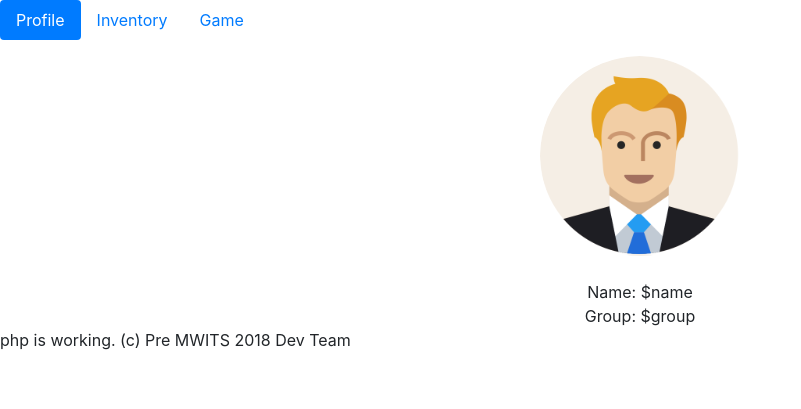
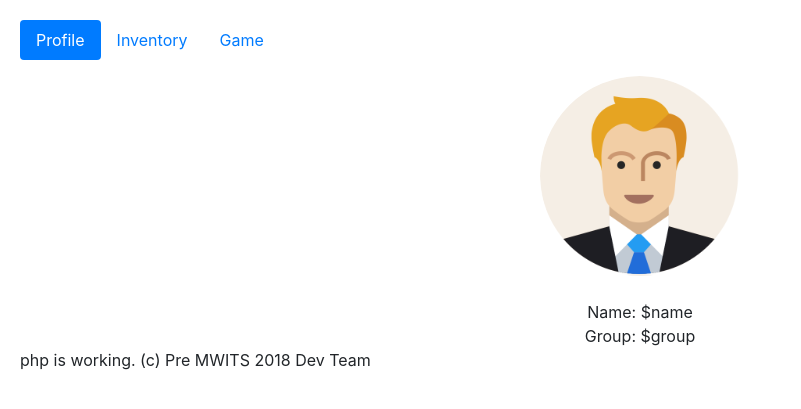
Before and after one commit to premwit-2018/premwit, a PHP site: page /app.php in a window 1280 px wide. Shown: the top 409 px of the page, without its empty margins (0-801 px from the left). Run offline with PHP 8.4, Linux system fonts and the light colour scheme; some libraries are stand-ins or nearby versions.

Commit message:
app interface
update app interface

```diff
--- a/app.php
+++ b/app.php
@@ -32,11 +32,15 @@
             height: 100%;
             background-color: gray;
         }
+
+        body{
+            padding: 20px;
+        }
     </style>
 </head>
 
 <body>
-    <div class="box">
+
         <ul class="nav nav-pills mb-3" id="pills-tab" role="tablist">
             <li class="nav-item">
                 <a class="nav-link active" id="pills-home-tab" data-toggle="pill" href="#pills-home" role="tab" aria-controls="pills-home"
@@ -93,7 +97,7 @@
             </div>
             <div class="tab-pane fade" id="pills-contact" role="tabpanel" aria-labelledby="pills-contact-tab">...</div>
         </div>
-    </div>
+
 </body>
 <footer class="feet">
 <?php echo "php is working. (c) Pre MWITS 2018 Dev Team " ?>
```
